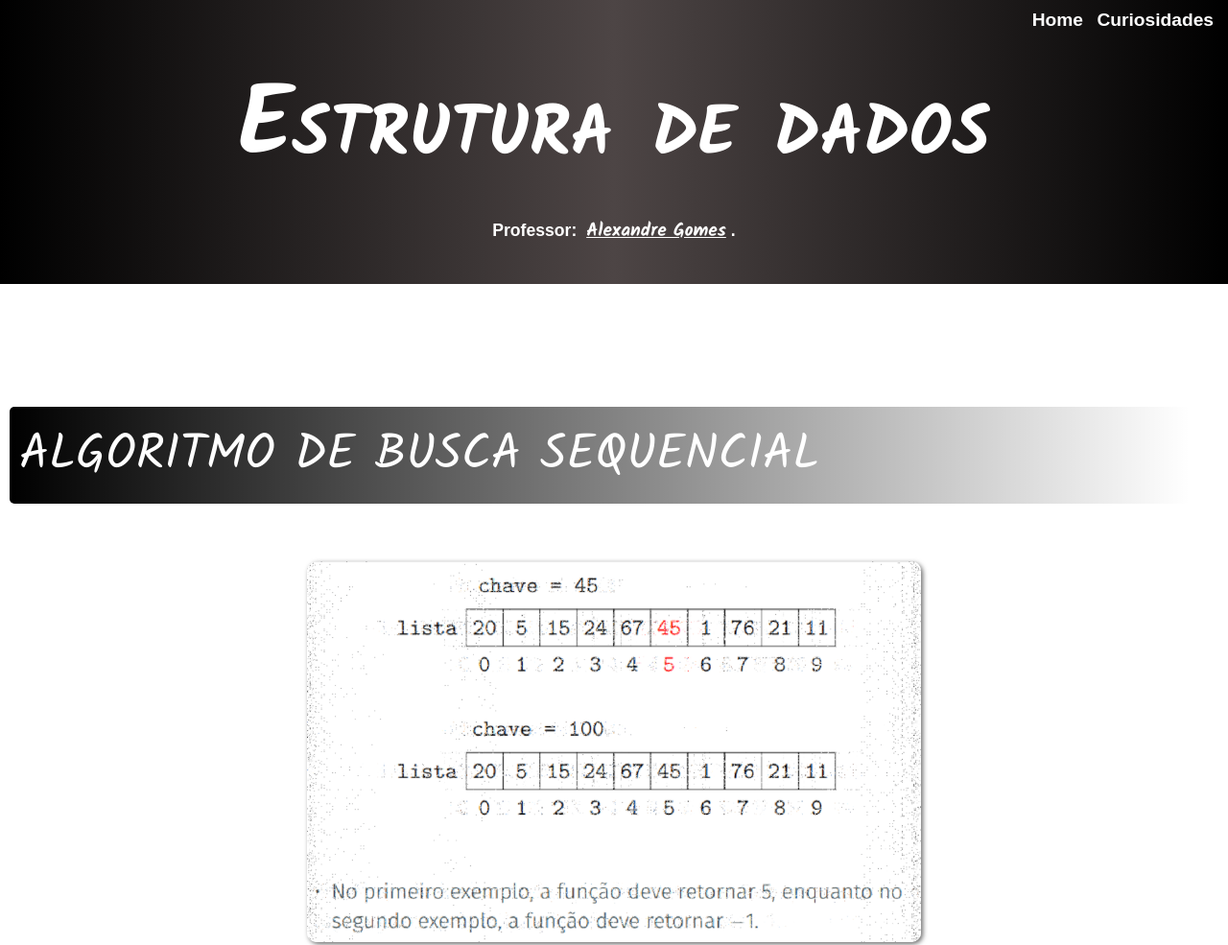
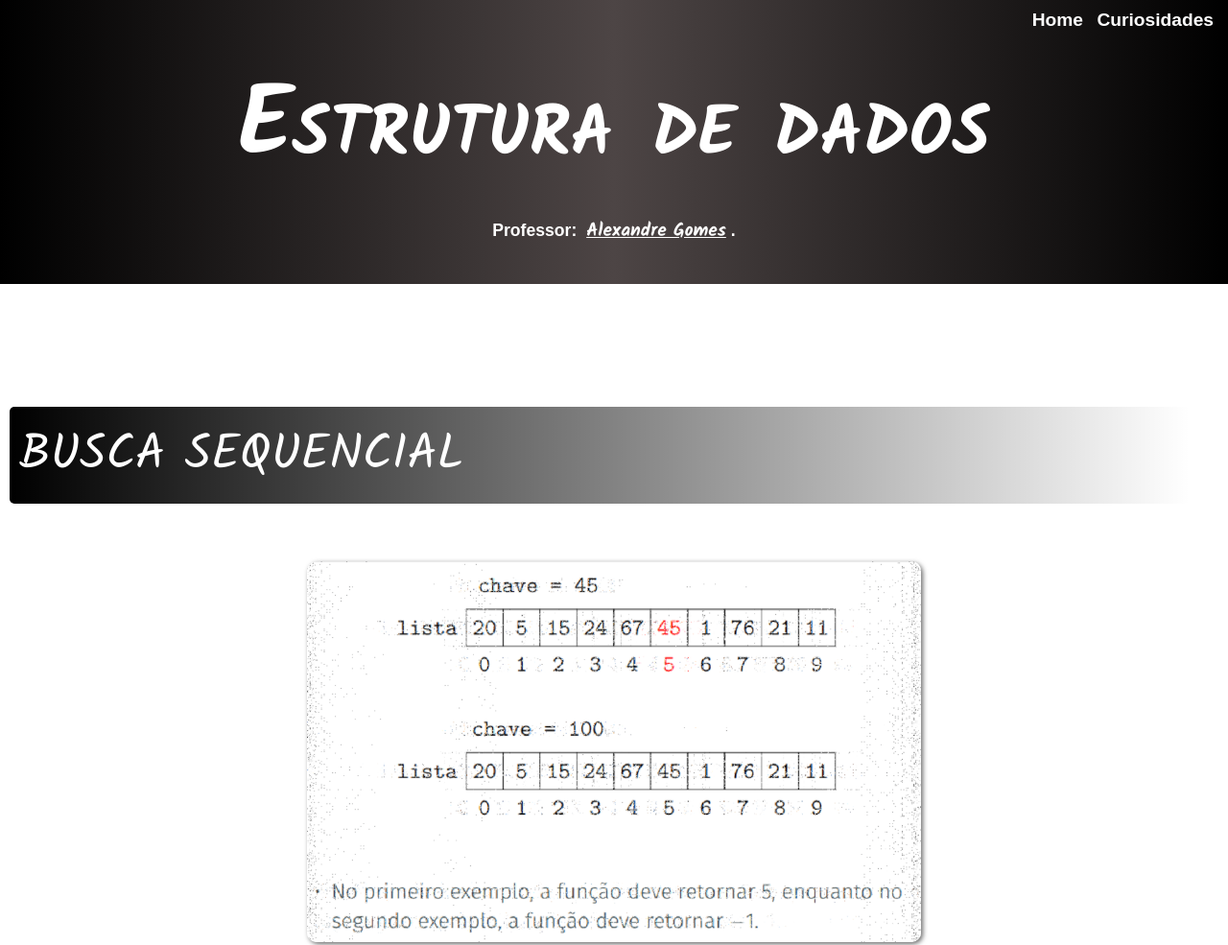
Before and after one commit to DenisSantos35/TrabalhoEstruturadeDados, a plain HTML site: page index.html in a window 1280 px wide. Shown: the top 985 px of the page at 96% size. Drawn offline with Linux system fonts and the light colour scheme; a web font is replaced by a local one.

Commit message:
Update index.html

```diff
--- a/index.html
+++ b/index.html
@@ -23,7 +23,7 @@
 
     <section>
         <h2>
-            ALGORITMO DE BUSCA SEQUENCIAL
+            BUSCA SEQUENCIAL
         </h2>
         <img src="imagem/buscaSequencial.png" alt="Busca sequencial pequena">
         <p>
```
